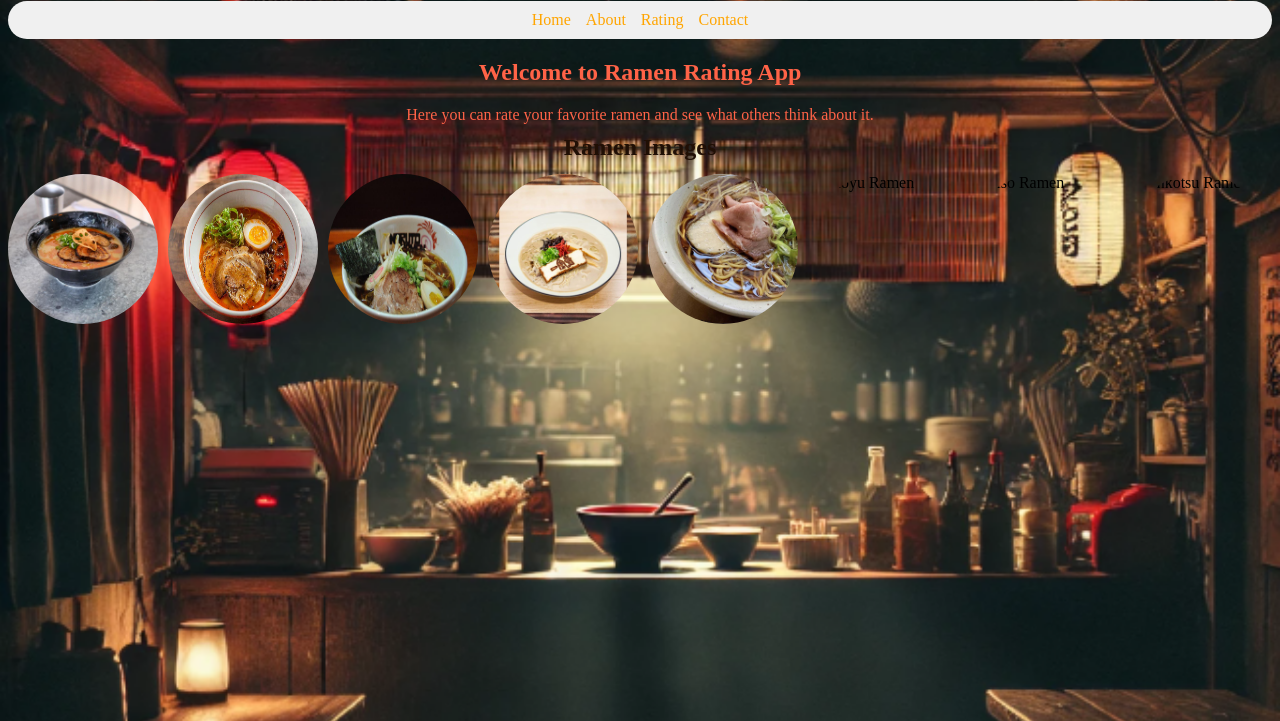
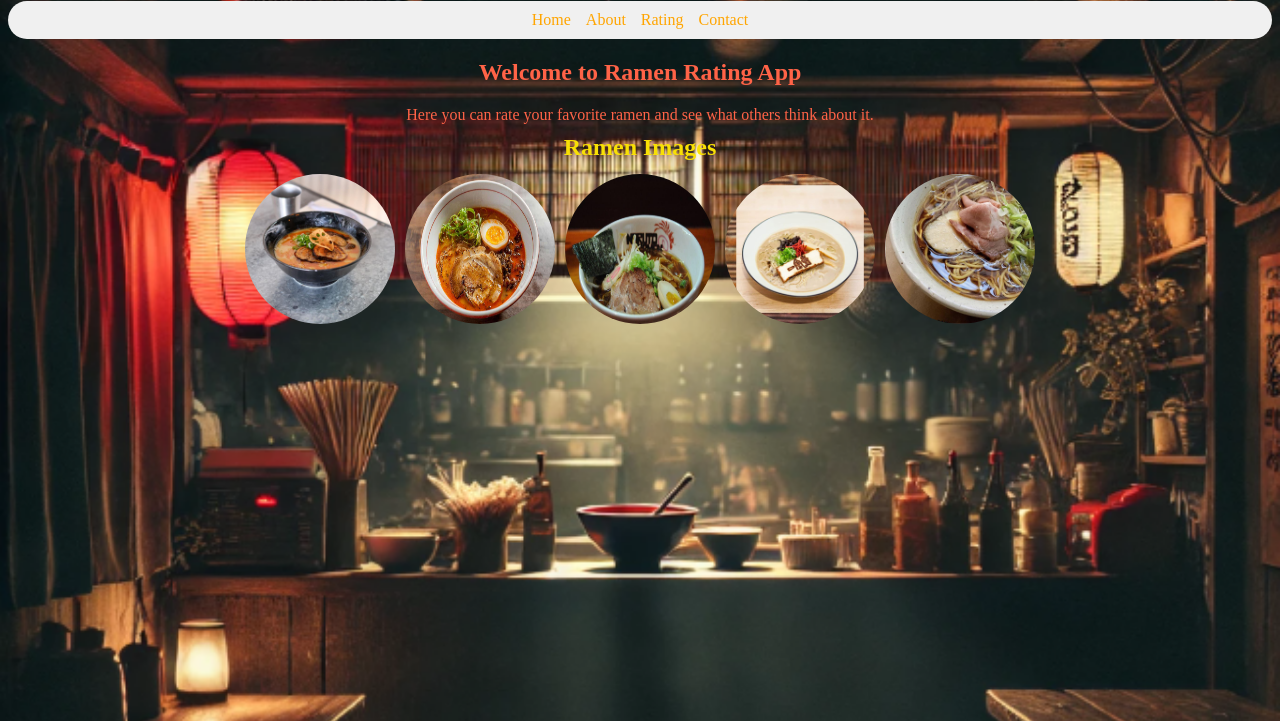
Before and after one commit to Joel-Mwaga/Ramen-Rating-App, a plain HTML site: page index.html in a window 1280 px wide. Shown: the part 79-800 px from the top of the page. Drawn offline with Linux system fonts and the light colour scheme.

```diff
--- a/index.js
+++ b/index.js
@@ -3,13 +3,3 @@ const ramens = [
     { id: 2, name: "Miso Ramen", restaurant: "Menya", image: "miso.jpg", rating: 4, comment: "Very flavorful!" },
     { id: 3, name: "Tonkotsu Ramen", restaurant: "Ramen-ya", image: "tonkotsu.jpg" }
  ];
- displayRamen(ramens);
- function displayRamen(ramens) {
-    const ramenMenu = document.getElementById('ramen-images');
-    ramens.forEach(ramen => {
-        const img = document.createElement('img');
-        img.src = 'ramen images';
-        img.alt = ramen.name;
-        ramenMenu.appendChild(img);
-    });
- }
--- a/style.css
+++ b/style.css
@@ -47,7 +47,7 @@ background-repeat: no-repeat;
     top: 0;
     width: 100%;
     text-align: center;
-    color: rgb(32, 15, 5);
+    color: rgb(248, 224, 5);
     padding: 10px 0;
     display: inline-block;
     border-radius: 10px;
```
Also changed, not shown: 1 other file.
